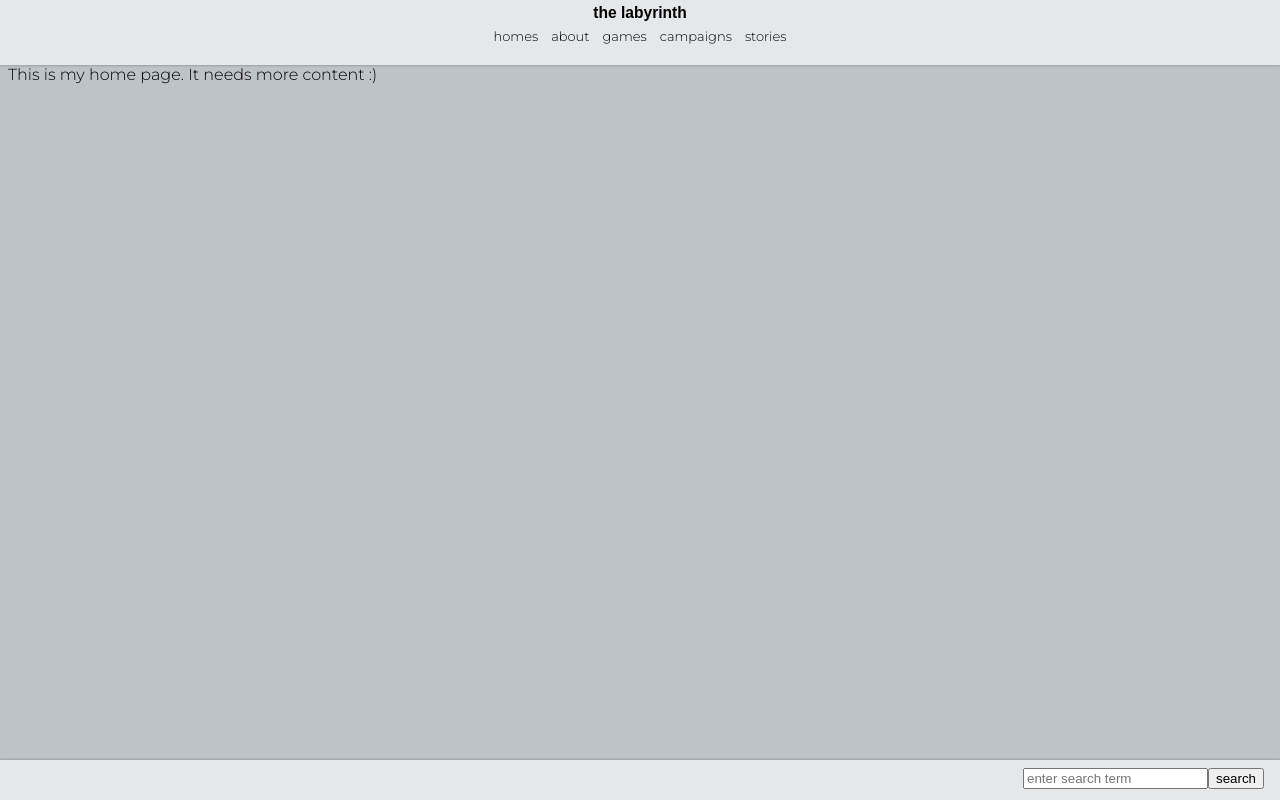
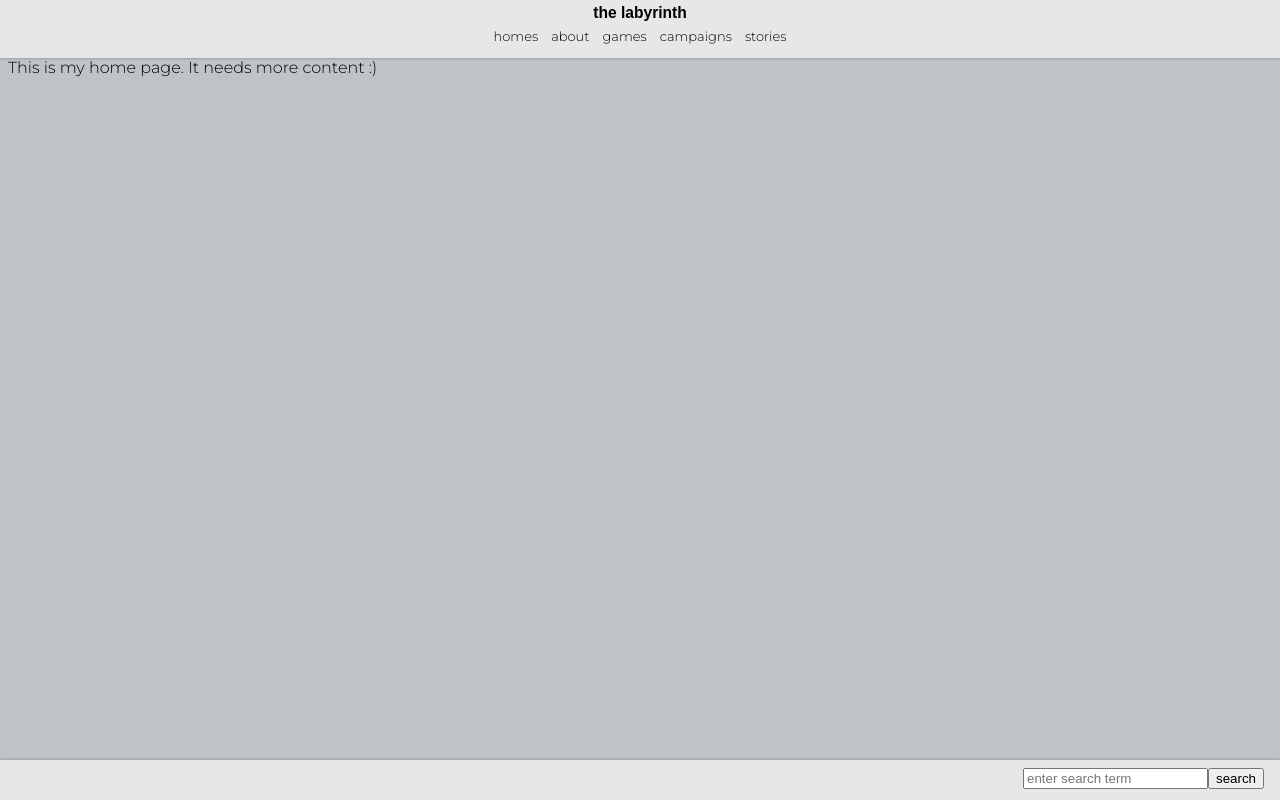
Before and after one commit to paralleldynamic/labyrinth, a Vue app in the folder frontend/: page / in a window 1280 px wide. Built offline with nearby package versions, Linux system fonts and the light colour scheme; a web font is replaced by a local one.

Commit message:
style: updated headercontainer height

```diff
--- a/frontend/public/main.css
+++ b/frontend/public/main.css
@@ -1,5 +1,5 @@
 :root {
-  --header-container-height: 65px;
+  --header-container-height: 58px;
   --footer-container-height: 40px;
 }
 
```
